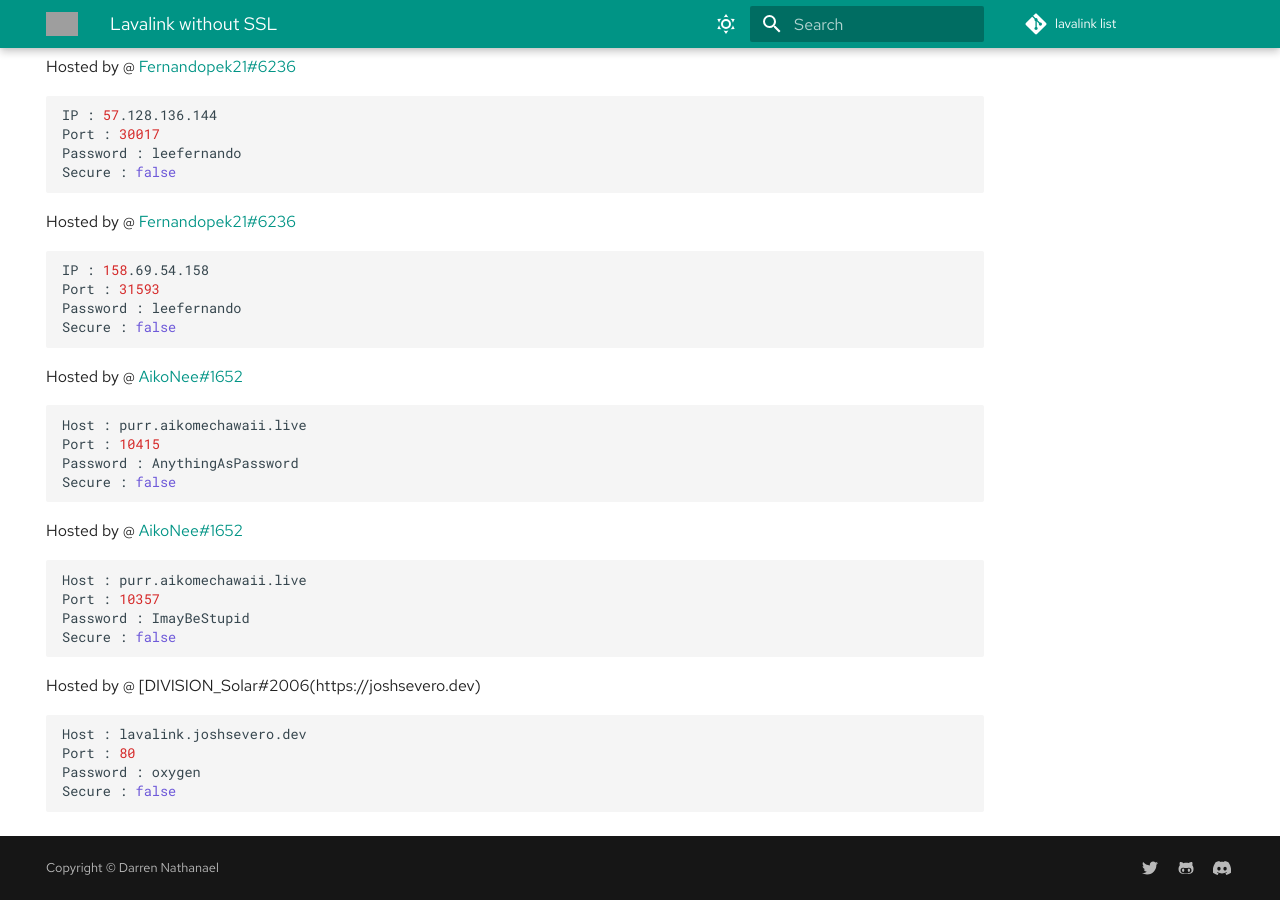
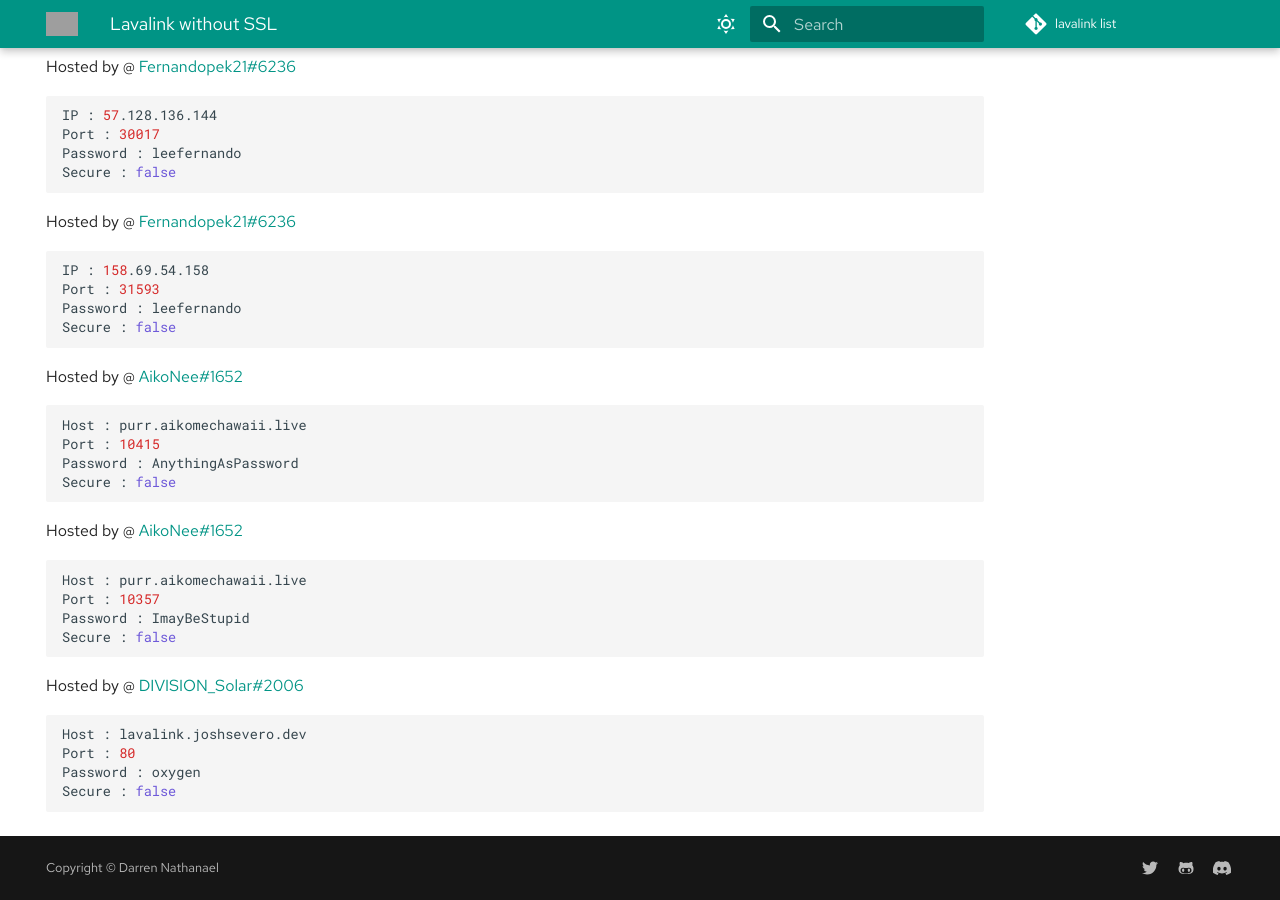
Before and after one commit to DarrenOfficial/lavalink-list, an MkDocs documentation site: the page built from docs/NoSSL/lavalink-without-ssl.md, in a window 1280 px wide and 900 px high, scrolled down 3113 px. Built offline with MkDocs 1.6.1 and Material for MkDocs 9.7.7, drawn with Linux system fonts in a browser that asks for light colours; comment, search, counter and statistics services are not loaded; grey boxes are pictures that could not be loaded.

Commit message:
fix de broken (#236)

````diff
--- a/docs/NoSSL/lavalink-without-ssl.md
+++ b/docs/NoSSL/lavalink-without-ssl.md
@@ -183,7 +183,7 @@ Port : 10357
 Password : ImayBeStupid
 Secure : false
 ```
-Hosted by @ [DIVISION_Solar#2006(https://joshsevero.dev)
+Hosted by @ [DIVISION_Solar#2006](https://joshsevero.dev)
 ```bash
 Host : lavalink.joshsevero.dev
 Port : 80
````
